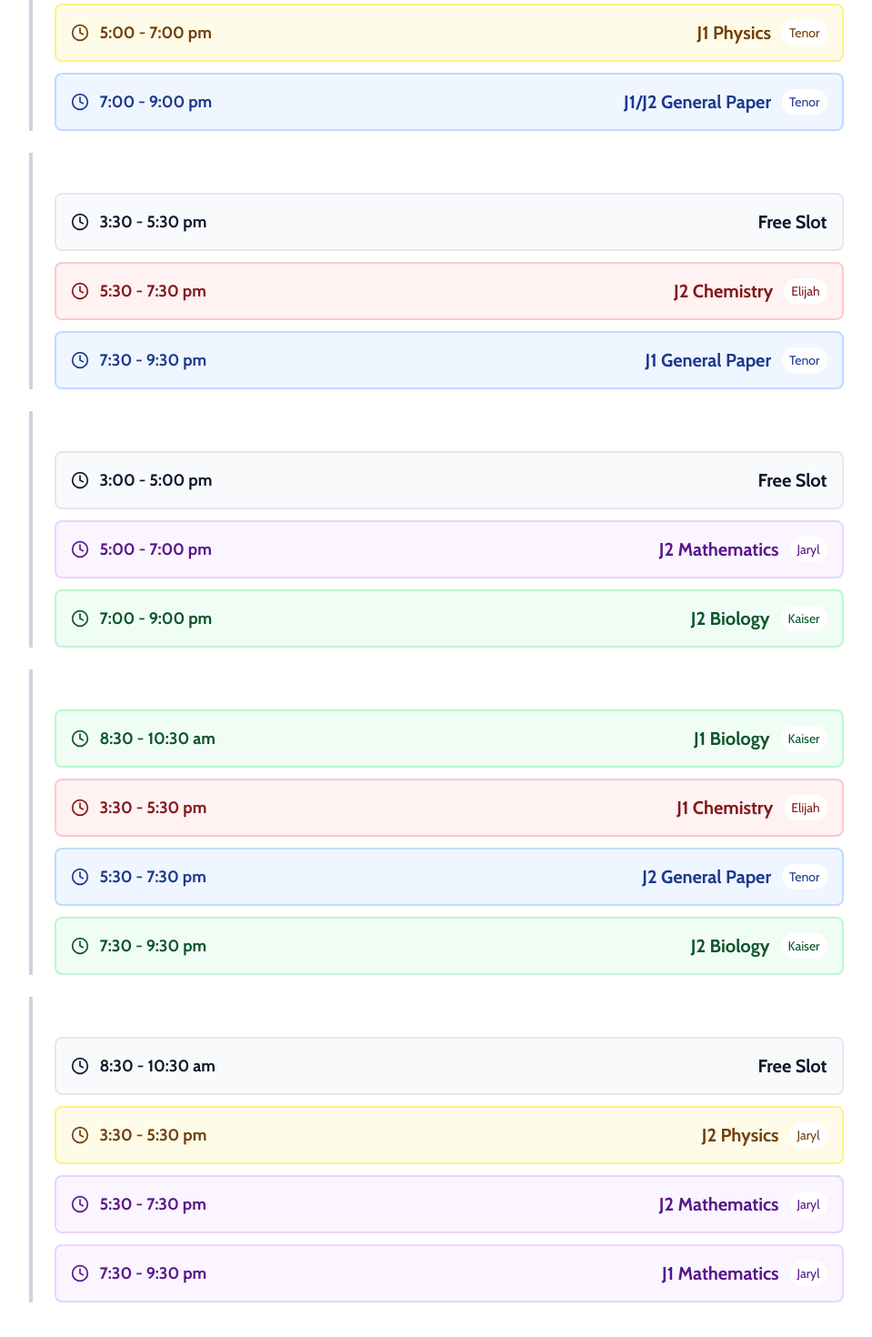
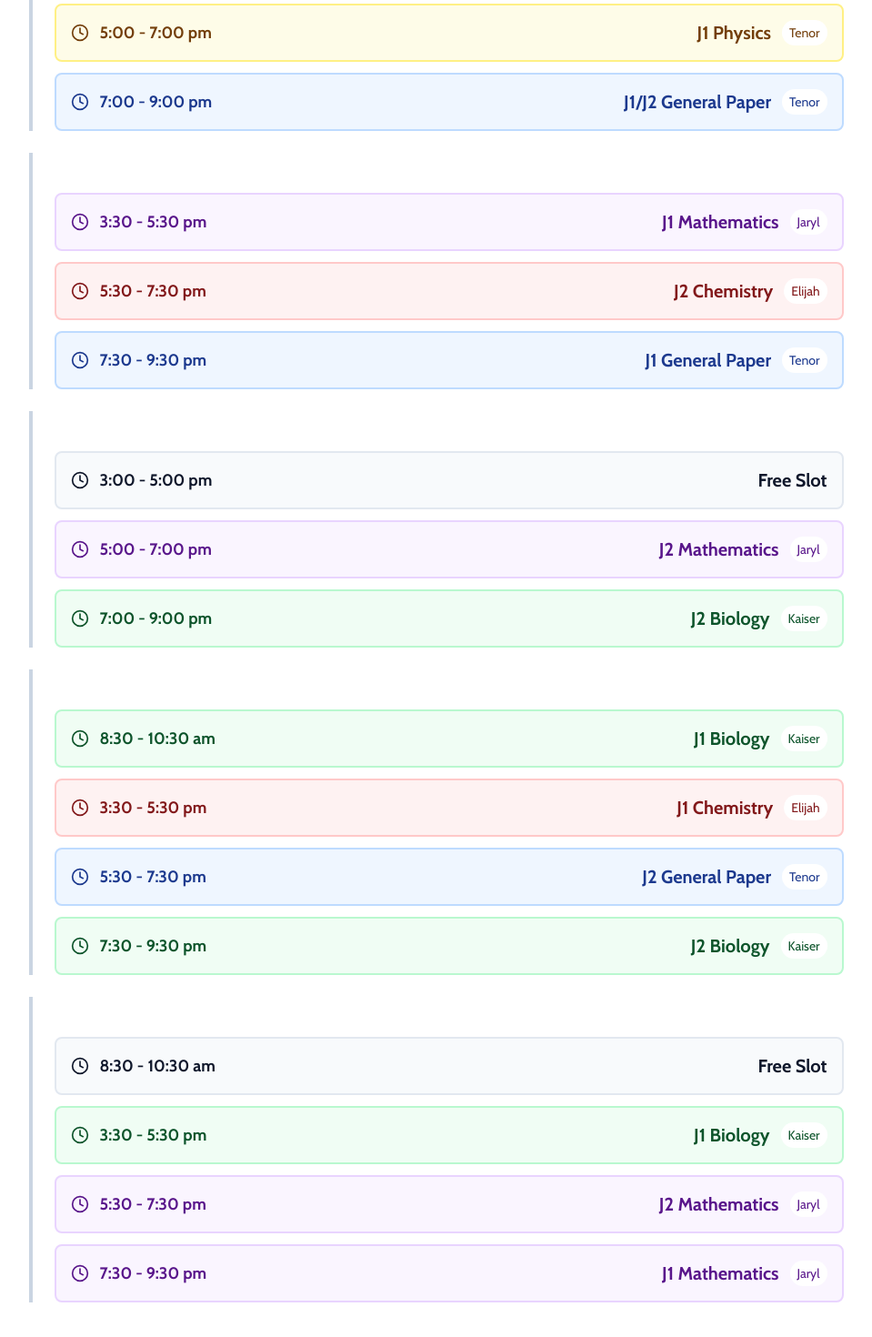
Before and after one commit to joonlim05/vivota, a Next.js app: page /class-schedule in a window 1280 px wide. Shown: the part 850-2320 px from the top of the page at 91% size, without its empty margins (153-1112 px from the left). Built offline with nearby package versions, Linux system fonts and the light colour scheme; no server answers.

Commit message:
minor content edits

```diff
--- a/app/class-schedule/page.tsx
+++ b/app/class-schedule/page.tsx
@@ -8,13 +8,13 @@ export default function SchedulePage() {
     const schedule = [
         { day: 'Monday', time: '7:00 - 9:00 pm', subject_short: 'J1 Chem', subject_long: 'J1 Chemistry', tutor: 'Elijah' },
 
-        { day: 'Tuesday', time: '8:00 - 10:00 pm', subject_short: 'Free Slot', subject_long: 'Free Slot', tutor: '' },
+        { day: 'Tuesday', time: '8:00 - 10:00 pm', subject_short: 'J2 Physics', subject_long: 'J2 Physics', tutor: 'Jaryl' },
 
         { day: 'Wednesday', time: '1:30 - 3:30 pm', subject_short: 'Free Slot', subject_long: 'Free Slot', tutor: '' },
         { day: 'Wednesday', time: '5:00 - 7:00 pm', subject_short: 'J1 Phy', subject_long: 'J1 Physics', tutor: 'Tenor ' },
         { day: 'Wednesday', time: '7:00 - 9:00 pm', subject_short: 'J1/J2 GP', subject_long: 'J1/J2 General Paper', tutor: 'Tenor' },
 
-        { day: 'Thursday', time: '3:30 - 5:30 pm', subject_short: 'Free Slot', subject_long: 'Free Slot', tutor: '' },
+        { day: 'Thursday', time: '3:30 - 5:30 pm', subject_short: 'J1 Math', subject_long: 'J1 Mathematics', tutor: 'Jaryl' },
         { day: 'Thursday', time: '5:30 - 7:30 pm', subject_short: 'J2 Chem', subject_long: 'J2 Chemistry', tutor: 'Elijah' },
         { day: 'Thursday', time: '7:30 - 9:30 pm', subject_short: 'J1 GP', subject_long: 'J1 General Paper', tutor: 'Tenor' },
 
@@ -28,7 +28,7 @@ export default function SchedulePage() {
         { day: 'Saturday', time: '7:30 - 9:30 pm', subject_short: 'J2 Bio', subject_long: 'J2 Biology', tutor: 'Kaiser' },
 
         { day: 'Sunday', time: '8:30 - 10:30 am', subject_short: 'Free Slot', subject_long: 'Free Slot', tutor: '' },
-        { day: 'Sunday', time: '3:30 - 5:30 pm', subject_short: 'J2 Physics', subject_long: 'J2 Physics', tutor: 'Jaryl' },
+        { day: 'Sunday', time: '3:30 - 5:30 pm', subject_short: 'J1 Bio', subject_long: 'J1 Biology', tutor: 'Kaiser' },
         { day: 'Sunday', time: '5:30 - 7:30 pm', subject_short: 'J2 Math', subject_long: 'J2 Mathematics', tutor: 'Jaryl' },
         { day: 'Sunday', time: '7:30 - 9:30 pm', subject_short: 'J1 Math', subject_long: 'J1 Mathematics', tutor: 'Jaryl' },
     ];
--- a/app/our-space/page.tsx
+++ b/app/our-space/page.tsx
@@ -7,7 +7,7 @@ export default function OurSpace() {
                 <h1 className="text-3xl md:text-4xl font-bold mb-6">Our Space</h1>
                 <p className="text-base md:text-lg leading-relaxed mb-12">
                     We co-share a cozy space in Bishan with Economics Cafe, a distinguished economics
-                    tuition centre run by Mr Edmund Quek. The classroom can host up to 32 students,
+                    tuition centre run by Mr Edmund Quek. The classroom can host up to 24 students,
                     which is sufficiently spacious for conducive learning and collaboration to take
                     place. It is fully equipped with in-house projectors and whiteboards. We intend to
                     keep our class sizes small to ensure every student receives the help they need.
--- a/components/hero_section.tsx
+++ b/components/hero_section.tsx
@@ -26,8 +26,8 @@ export default function HeroSection() {
                     </p>
 
                     <p className="text-base sm:text-lg xl:text-xl font-medium text-gray-200">
-                        <span className="block">Tutors with 3+ years of experience</span>
-                        <span className="block">150+ students tutored</span>
+                        <span className="block">95% A/B rate for the past 3 years.</span>
+                        <span className="block">300+ students tutored.</span>
                     </p>
 
                     {/* CTA Buttons */}
```
